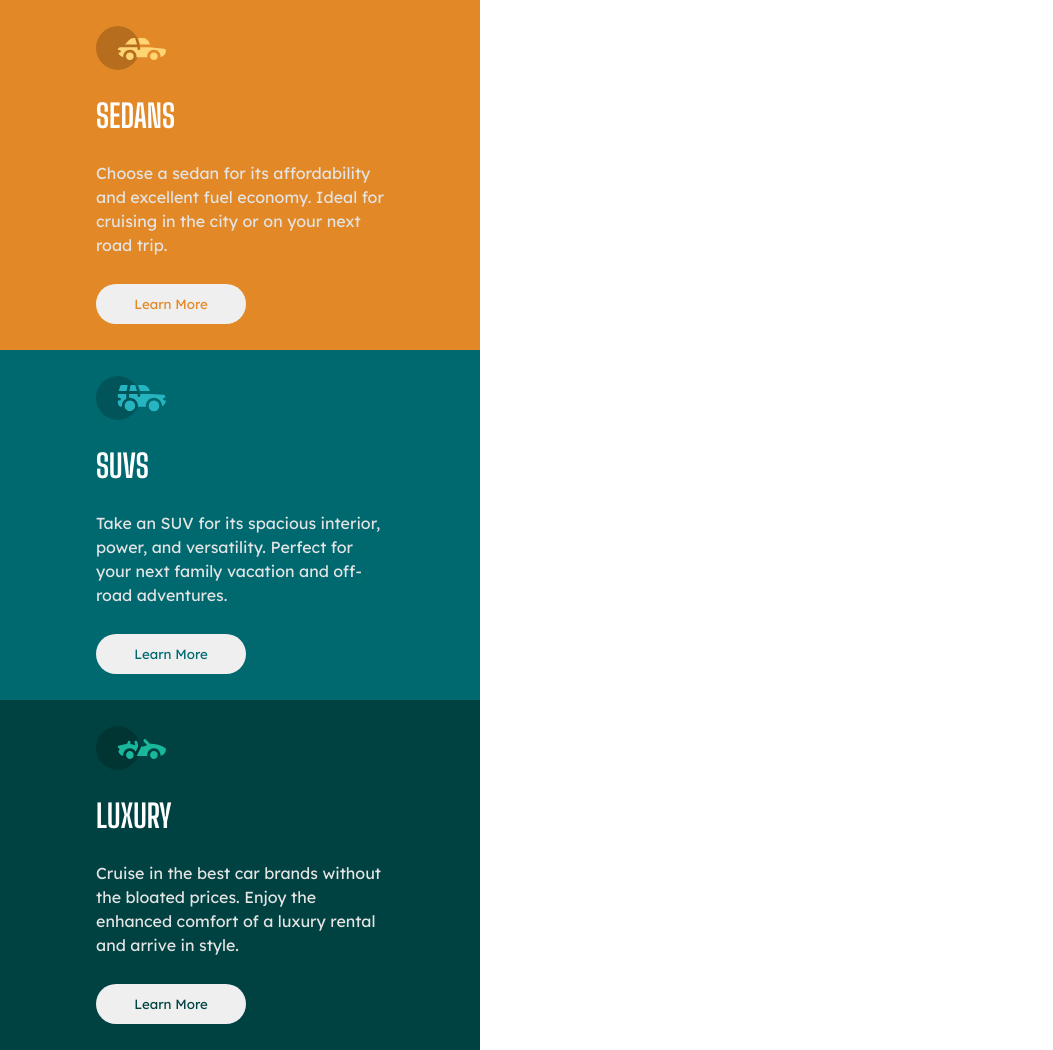
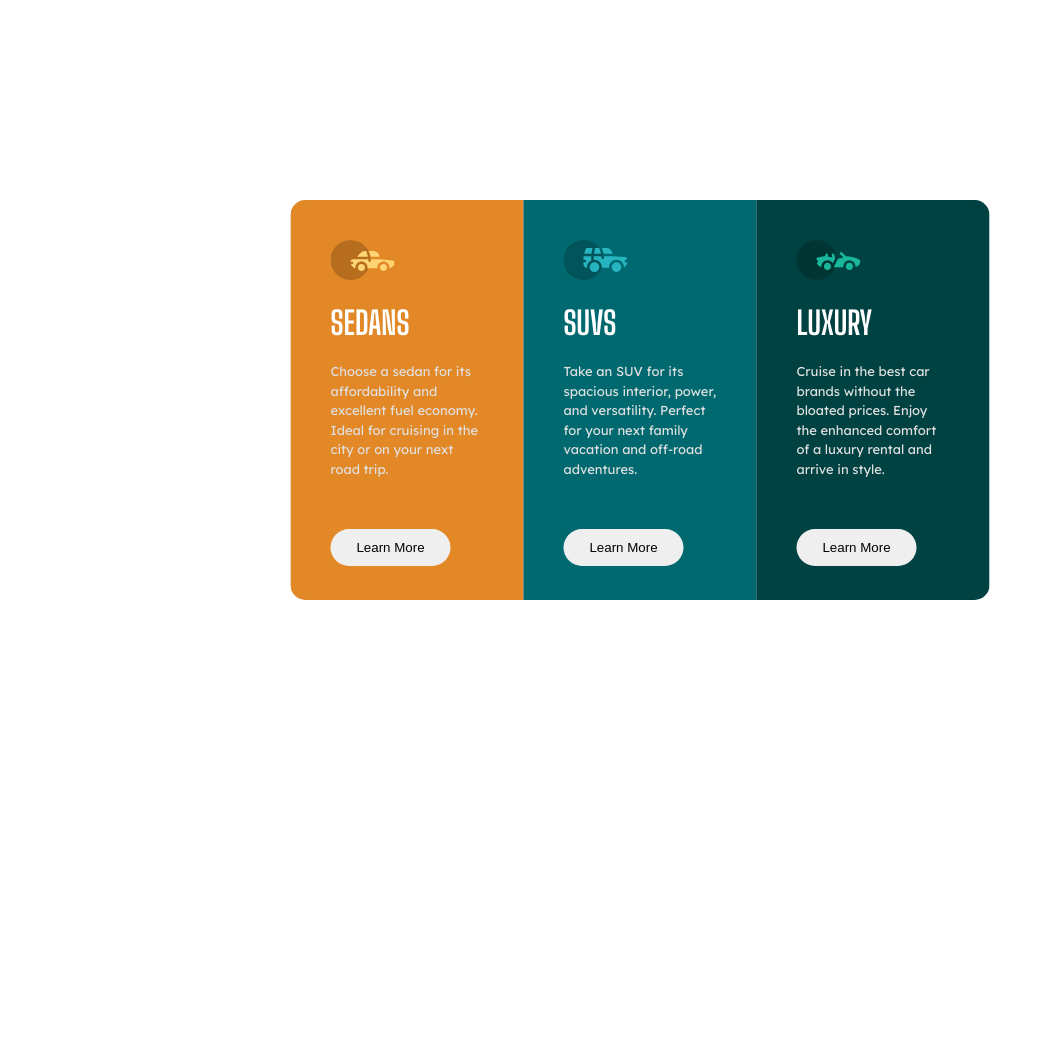
Before and after one commit to PEDRXPEREIRX/frontend-mentor-05, a plain HTML site: page index.html in a window 1280 px wide. Shown: the whole page, without its empty margins (0-1053 px from the left). After the commit the page ends 800 px from the top, so only its background shows below. Drawn offline with Linux system fonts and the light colour scheme.

Commit message:
refazendo do 0

```diff
--- a/estilos/style.css
+++ b/estilos/style.css
@@ -2,6 +2,13 @@
 /* font-family: 'Lexend Deca', sans-serif; */
 @import url('https://fonts.googleapis.com/css2?family=Big+Shoulders+Display:wght@700&display=swap');
 /* font-family: 'Big Shoulders Display', sans-serif; */
+
+:root {
+    --orange: hsl(31, 77%, 52%);
+    --cyan: hsl(184, 100%, 22%);
+    --darl-cyan: hsl(179, 100%, 13%);
+}
+
 
 * {
     margin: 0;
@@ -15,77 +22,64 @@ body {
     position: relative;
 }
 
-img {
-    width: 70px;
-}
-
 h1 {
     font-family: 'Big Shoulders Display', sans-serif;
     color: #fff;
+    margin-top: 20px;
 }
 
 p {
     font-family: 'Lexend Deca', sans-serif;
-    color: #e4e4e4;
+    color: #e0e0e0;
+    font-size: small;
     line-height: 150%;
-    max-width: 300px;
+    text-align: left;
+    margin-top: 20px;
 }
 
 button {
-    font-family: 'Lexend Deca', sans-serif;
-    width: 150px;
-    height: 40px;
+    width: 120px;
+    height: 37px;
+    border: none;
     border-radius: 25px;
-    border: none;
-}
-
-::-webkit-scrollbar {
-    display: none;
-}
-
-.container {
-    max-width: 480px;
-    overflow: hidden;
-}
-
-.standard-style {
-    height: 350px;
-    padding: 0px 20%;
-
-    display: flex;
-    flex-direction: column;
-    justify-content: space-evenly;
-    align-items: left;
-}
-
-.car-type-sedan {
-    background-color: hsl(31, 77%, 52%);
-}
-
-.car-type-sedan > button {
-    color: hsl(31, 77%, 52%);
-}
-
-.car-type-suv {
-    background-color: hsl(184, 100%, 22%);
-}
-
-.car-type-suv > button {
-    color: hsl(184, 100%, 22%);;
-}
-
-.car-type-luxury {
-    background-color: hsl(179, 100%, 13%);
-}
-
-.car-type-luxury > button {
-    color: hsl(179, 100%, 13%);;
+    margin-top: 50px;
 }
 
 button:hover {
     border: 1px solid white;
     background-color: transparent;
-    color: #fff;
-    transition: .5s;
-    scale: 1.03;
+    color: #e0e0e0
 }
+
+.container {
+    width: 699px;
+    height: 400px;
+    background-color: #e2e2e2;
+    border-radius: 15px;
+    overflow: hidden;
+
+    display: flex;
+
+    position: absolute;
+    top: 50%;
+    left: 50%;
+    transform: translate(-50%, -50%);
+}
+
+.standard-style {
+    width: 100%;
+    height: 100%;
+    padding: 40px;
+}
+
+.car-type-sedan {
+    background-color: var(--orange);
+}
+
+.car-type-suv {
+    background-color: var(--cyan);
+}
+
+.car-type-luxury {
+    background-color: var(--darl-cyan);
+}
```
